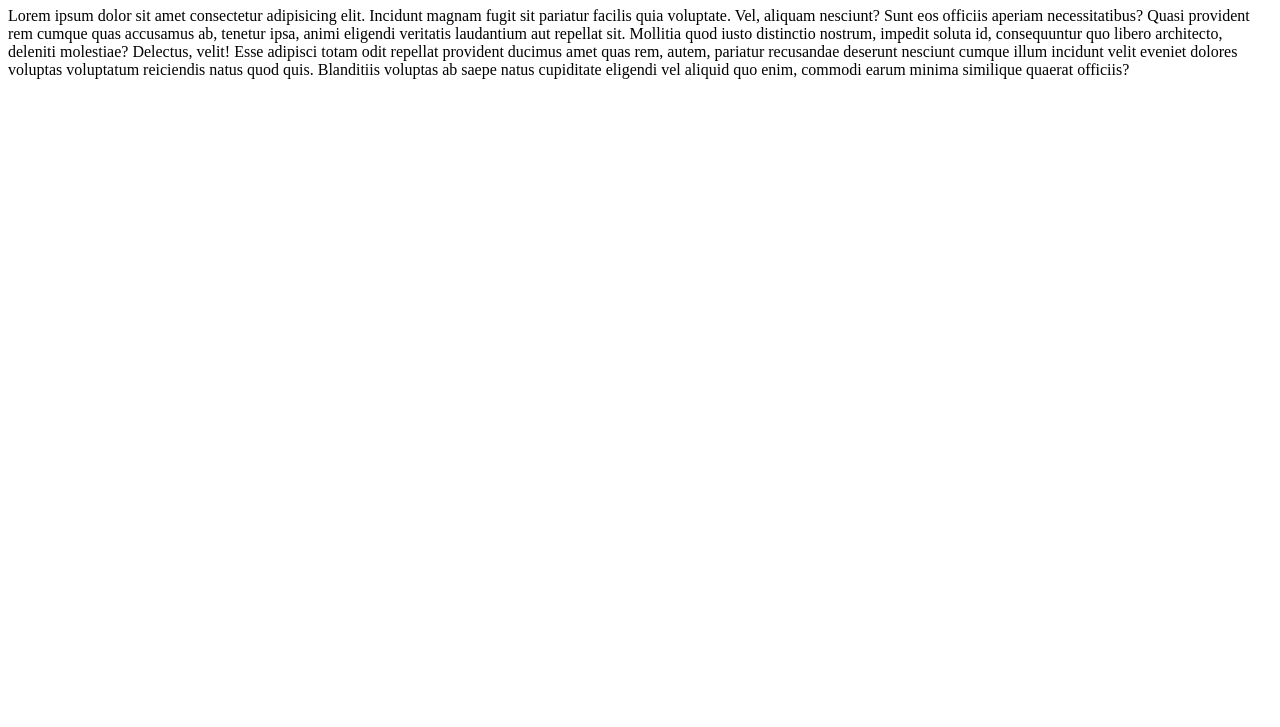
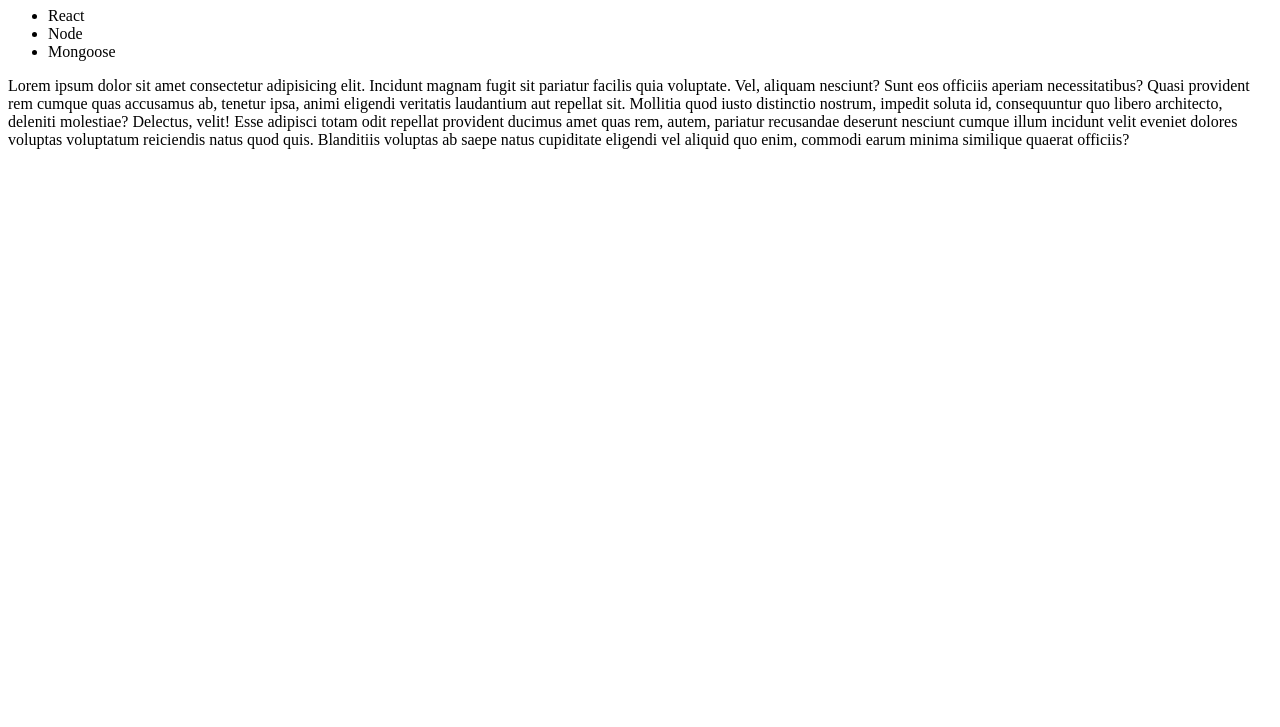
Before and after one commit to adfar-136/testcodePW, a plain HTML site: page index.html in a window 1280 px wide. Shown: the part 73-800 px from the top of the page. Drawn offline with Linux system fonts and the light colour scheme.

Commit message:
master changed

```diff
--- a/index.html
+++ b/index.html
@@ -7,6 +7,11 @@
 </head>
 <body>
     <h1>My name is Khan</h1>
+    <ul>
+        <li>React</li>
+        <li>Node</li>
+        <li>Mongoose</li>
+    </ul>
     <p>Lorem ipsum dolor sit amet consectetur adipisicing elit. Incidunt magnam fugit sit pariatur facilis quia voluptate. Vel, aliquam nesciunt? Sunt eos officiis aperiam necessitatibus? Quasi provident rem cumque quas accusamus ab, tenetur ipsa, animi eligendi veritatis laudantium aut repellat sit. Mollitia quod iusto distinctio nostrum, impedit soluta id, consequuntur quo libero architecto, deleniti molestiae? Delectus, velit! Esse adipisci totam odit repellat provident ducimus amet quas rem, autem, pariatur recusandae deserunt nesciunt cumque illum incidunt velit eveniet dolores voluptas voluptatum reiciendis natus quod quis. Blanditiis voluptas ab saepe natus cupiditate eligendi vel aliquid quo enim, commodi earum minima similique quaerat officiis?</p>
 </body>
 </html>
```
